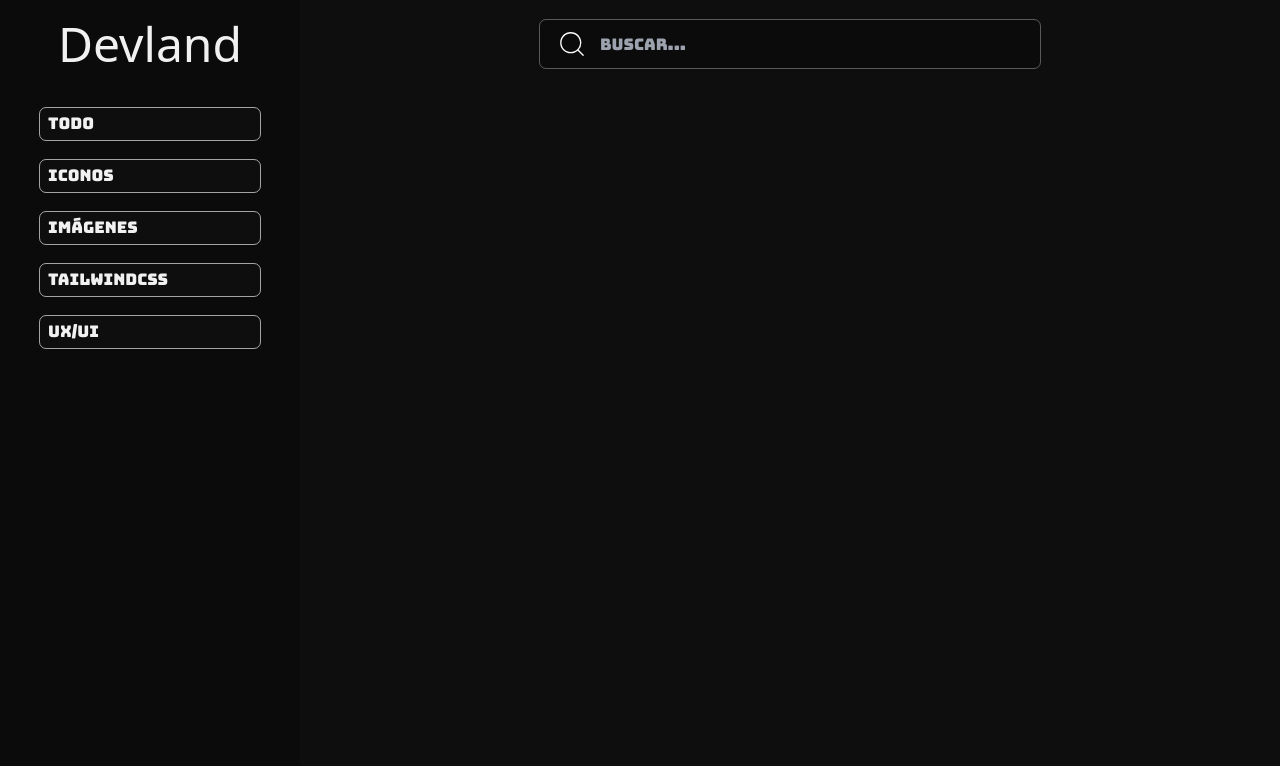
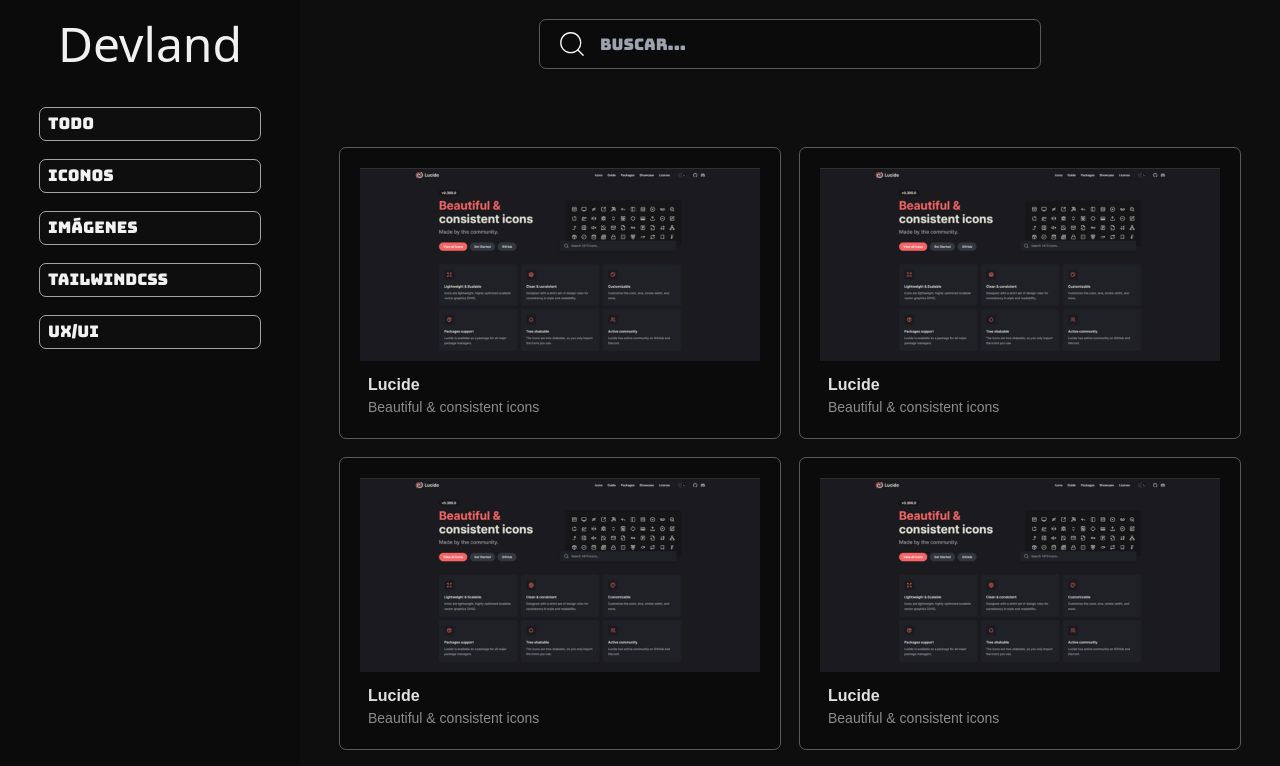
Before and after one commit to SanchezEnzo/DevLand, a React (Vite) app: page / in a window 1280 px wide. Shown: the top 766 px of the page. Built offline with nearby package versions, Linux system fonts and the light colour scheme; a web font is replaced by a local one.

Commit message:
add card content desing

```diff
--- /dev/null
+++ b/src/layout/components/content/Content.tsx
@@ -0,0 +1,75 @@
+interface Item {
+	name: string;
+	tag: string;
+	description: string;
+	img: string;
+	link: string;
+}
+
+const ICONS_CONTENT: Item[] = [
+	{
+		name: 'Lucide',
+		tag: 'ICONS',
+		description: 'Beautiful & consistent icons',
+		img: '/imgs/content/LucideIconsDarkMode.png',
+		link: 'https://lucide.dev/',
+	},
+	{
+		name: 'Lucide',
+		tag: 'ICONS',
+		description: 'Beautiful & consistent icons',
+		img: '/imgs/content/LucideIconsDarkMode.png',
+		link: 'https://lucide.dev/',
+	},
+
+	{
+		name: 'Lucide',
+		tag: 'ICONS',
+		description: 'Beautiful & consistent icons',
+		img: '/imgs/content/LucideIconsDarkMode.png',
+		link: 'https://lucide.dev/',
+	},
+	{
+		name: 'Lucide',
+		tag: 'ICONS',
+		description: 'Beautiful & consistent icons',
+		img: '/imgs/content/LucideIconsDarkMode.png',
+		link: 'https://lucide.dev/',
+	},
+	{
+		name: 'Lucide',
+		tag: 'ICONS',
+		description: 'Beautiful & consistent icons',
+		img: '/imgs/content/LucideIconsDarkMode.png',
+		link: 'https://lucide.dev/',
+	},
+];
+
+export function Card({ icon }: { icon: Item }) {
+	return (
+		<article
+			key={icon.tag}
+			className='outline outline-[#f1f1f155] outline-[0.1px] text-[#f1f1f1ee] rounded-md w-full px-5 py-5 flex flex-col items-center cursor-pointer justify-center gap-3 bg-[rgb(11,11,11)] max-xl:max-w-[400px]'
+		>
+			<img
+				src={icon.img}
+				alt={`Captura de pantalla de la página de ${icon.name}`}
+				width='100%'
+			/>
+			<div className='flex flex-col w-full pl-2 '>
+				<h3 className='font-semibold'>{icon.name}</h3>
+				<span className='text-[14px] opacity-60'>{icon.description}</span>
+			</div>
+		</article>
+	);
+}
+
+export function Content() {
+	return (
+		<section className='px-10 pt-20 gap-5 grid grid-cols-repeatAutoFill my-0 mx-auto w-full place-items-center'>
+			{ICONS_CONTENT.map(icon => {
+				return <Card icon={icon} />;
+			})}
+		</section>
+	);
+}
--- a/src/layout/pages/LayoutApp.tsx
+++ b/src/layout/pages/LayoutApp.tsx
@@ -1,3 +1,4 @@
+import { Content } from '../components/content/Content';
 import { Search } from '../components/search/Search';
 import { Sidebar } from '../components/sidebar/Sidebar';
 
@@ -5,9 +6,10 @@
 	return (
 		<div className='bg-[rgb(14,14,14)] min-h-screen flex'>
 			<Sidebar />
-			<section className='w-full flex flex-col items-center'>
+			<div className='w-full flex flex-col items-center'>
 				<Search />
-			</section>
+				<Content />
+			</div>
 		</div>
 	);
 }
--- a/tailwind.config.js
+++ b/tailwind.config.js
@@ -2,7 +2,11 @@
 export default {
 	content: ['./index.html', './src/**/*.{js,ts,jsx,tsx}'],
 	theme: {
-		extend: {},
+		extend: {
+			gridTemplateColumns: {
+				repeatAutoFill: 'repeat(auto-fill,minmax(400px, 1fr))',
+			},
+		},
 	},
 	plugins: [],
 };
```
Also changed, not shown: public/imgs/content/LucideIconsDarkMode.png (added).
